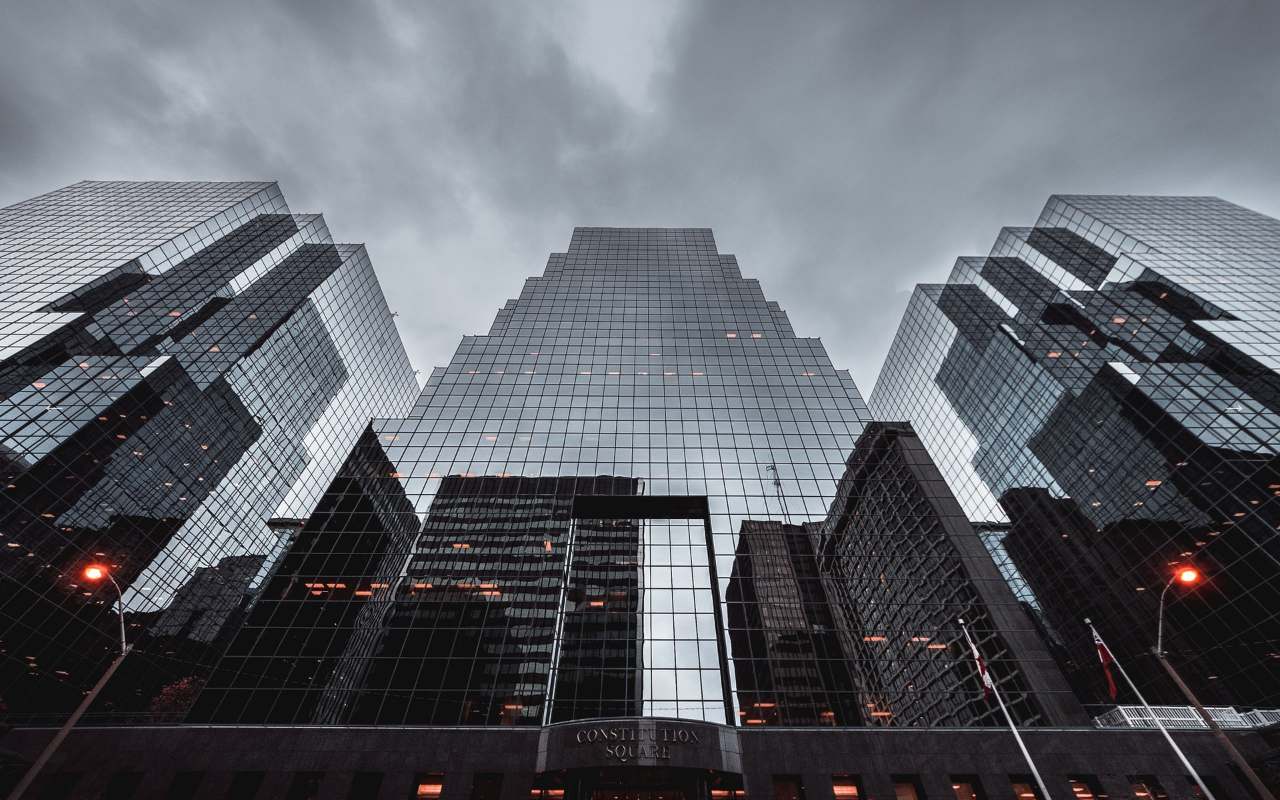
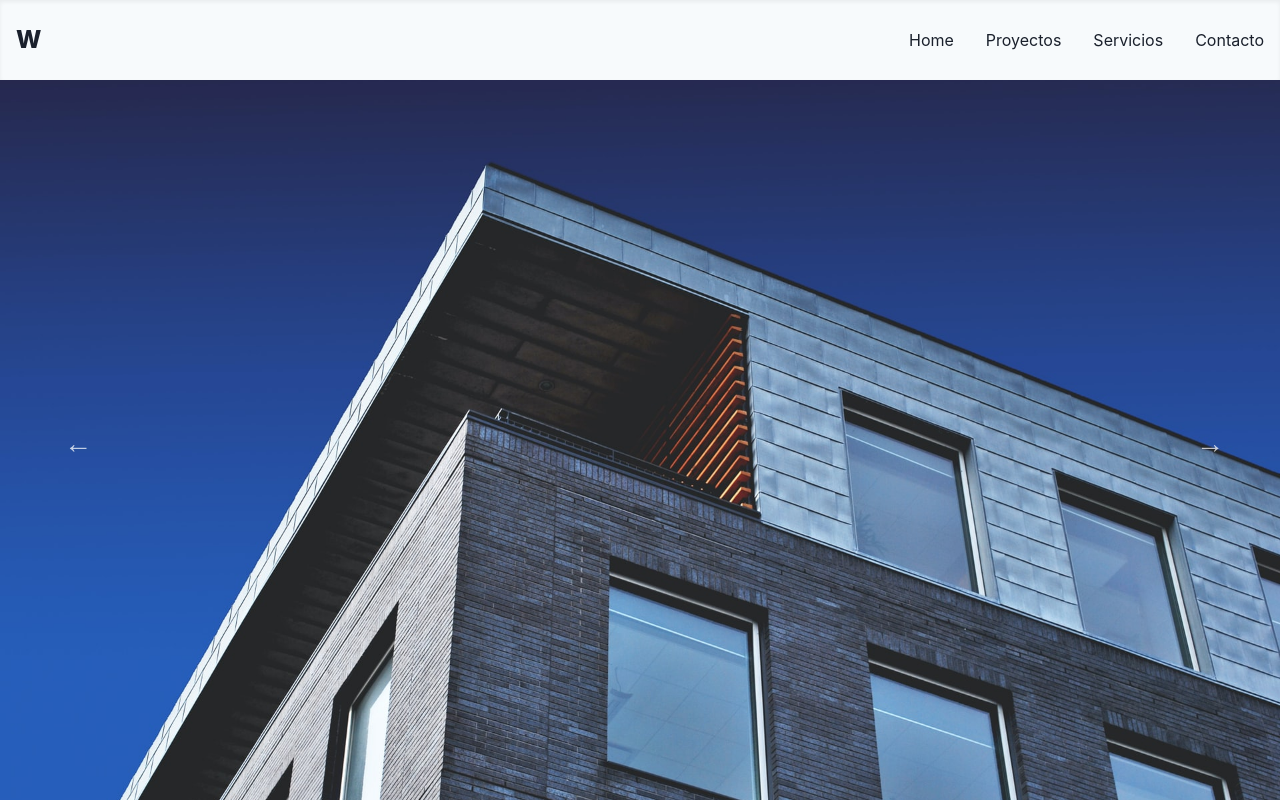
Before and after one commit to ether200/w-architect, a Next.js app: page / in a window 1280 px wide. Built offline with nearby package versions, Linux system fonts and the light colour scheme.

Commit message:
created and added navbar component

```diff
--- /dev/null
+++ b/components/navbar/index.tsx
@@ -0,0 +1,45 @@
+import React from "react";
+import Link from "next/link";
+
+import {
+  Container,
+  Box,
+  Stack,
+  Text,
+  Link as ChakraLink,
+} from "@chakra-ui/react";
+
+const Navbar: React.FC = () => {
+  return (
+    <Box w="100%" backgroundColor="gray.50" height={20} shadow="inner">
+      <Container maxW="container.xl" height="100%">
+        <Stack
+          direction="row"
+          justifyContent="space-between"
+          alignItems="center"
+          height="100%"
+        >
+          <Text fontSize="2xl" fontWeight="extrabold">
+            W
+          </Text>
+          <Stack direction="row" spacing={8}>
+            <ChakraLink as={Link} href="/">
+              Home
+            </ChakraLink>
+            <ChakraLink as={Link} href="/proyectos">
+              Proyectos
+            </ChakraLink>
+            <ChakraLink as={Link} href="/servicios">
+              Servicios
+            </ChakraLink>
+            <ChakraLink as={Link} href="/contacto">
+              Contacto
+            </ChakraLink>
+          </Stack>
+        </Stack>
+      </Container>
+    </Box>
+  );
+};
+
+export default Navbar;
--- a/pages/index.tsx
+++ b/pages/index.tsx
@@ -2,6 +2,7 @@
 import Image from "next/image";
 import { Box } from "@chakra-ui/react";
 import Slider from "react-slick";
+import Navbar from "../components/navbar";
 
 export default function Home() {
   const settings = {
@@ -21,6 +22,7 @@
         <meta name="description" content="Generated by create next app" />
         <link rel="icon" href="/favicon.ico" />
       </Head>
+      <Navbar />
       <Slider {...settings}>
         <Box w="100vw" h="100vh" position="relative">
           <Image
```
Also changed, not shown: styles/slick.css.
